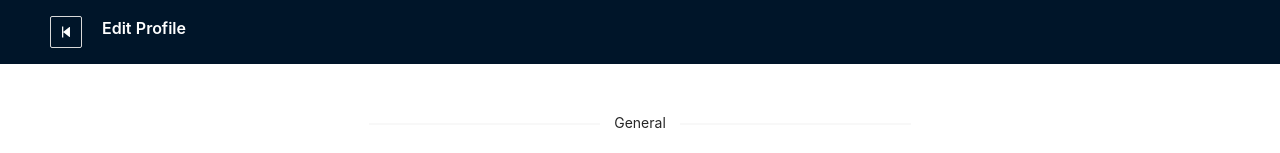
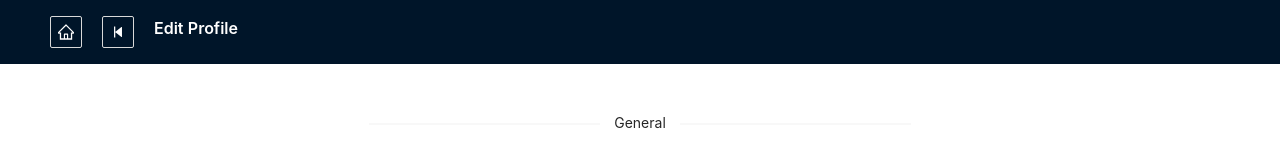
Before and after one commit to StevNdegwa/profile-app, a React (Create React App) app: page /edit-profile in a window 1280 px wide. Shown: the top 153 px of the page. Built offline with nearby package versions, Linux system fonts and the light colour scheme.

Commit message:
feat: update page layout
 * add home button
 * update styling

```diff
--- a/src/app/layout/PageLayout/PageLayout.jsx
+++ b/src/app/layout/PageLayout/PageLayout.jsx
@@ -1,6 +1,6 @@
 import { Layout, Col, Typography, Row, Button } from "antd";
-import { StepBackwardOutlined } from "@ant-design/icons";
-import { useHistory } from "react-router-dom";
+import { StepBackwardOutlined, HomeOutlined } from "@ant-design/icons";
+import { useHistory, Link } from "react-router-dom";
 import PropTypes from "prop-types";
 
 const { Header, Content, Footer } = Layout;
@@ -8,9 +8,18 @@ const { Header, Content, Footer } = Layout;
 export function PageLayout({ children, title }) {
   const history = useHistory();
   return (
-    <Layout style={{ maxHeight: "100vh" }}>
+    <Layout style={{ height: "100vh" }}>
       <Header>
         <Row align="middle" gutter={20}>
+          <Col>
+            <Link to="/">
+              <Button
+                style={{ color: "white" }}
+                icon={<HomeOutlined />}
+                type="ghost"
+              />
+            </Link>
+          </Col>
           <Col>
             <Button
               style={{ color: "white" }}
```
